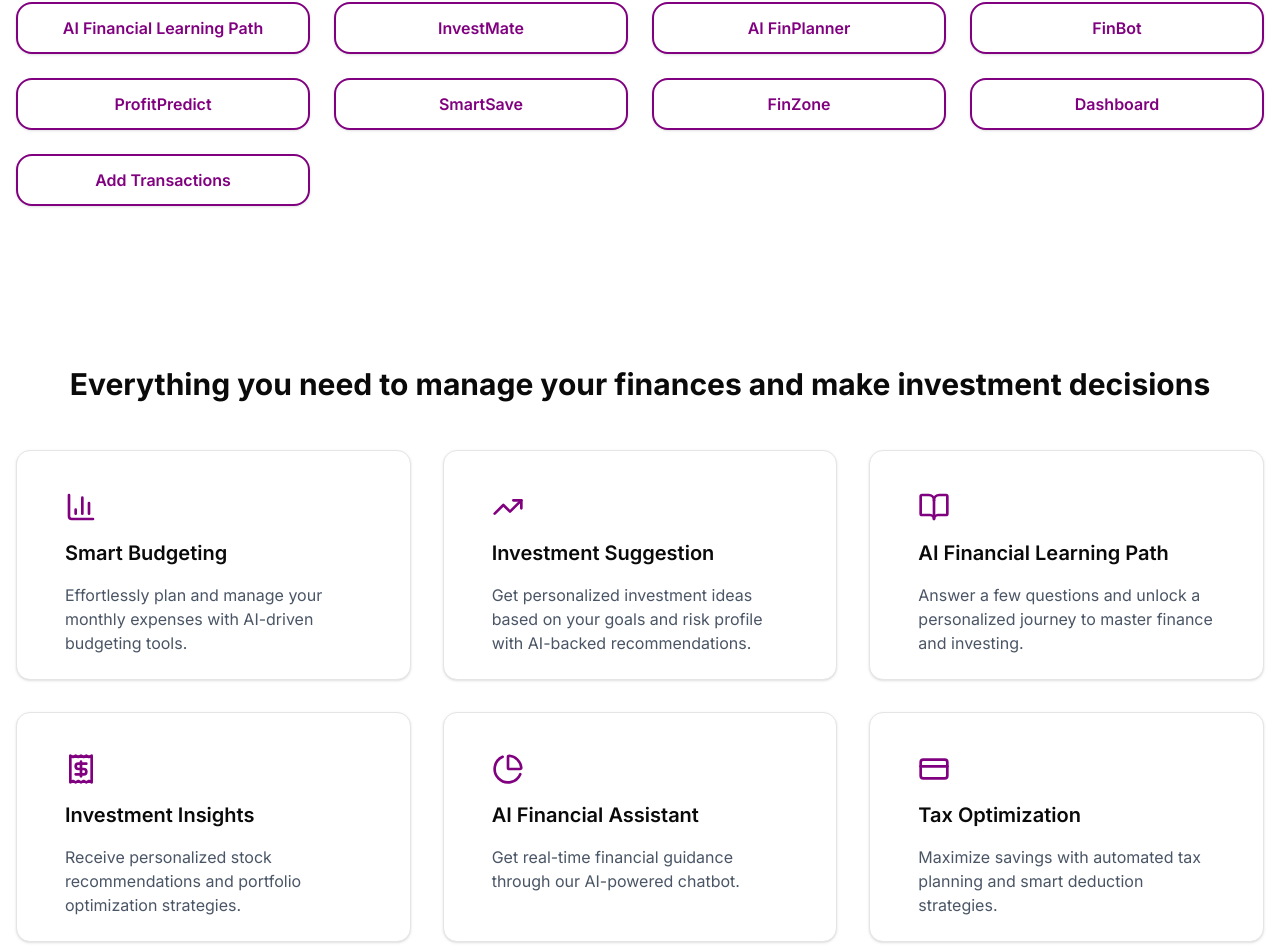
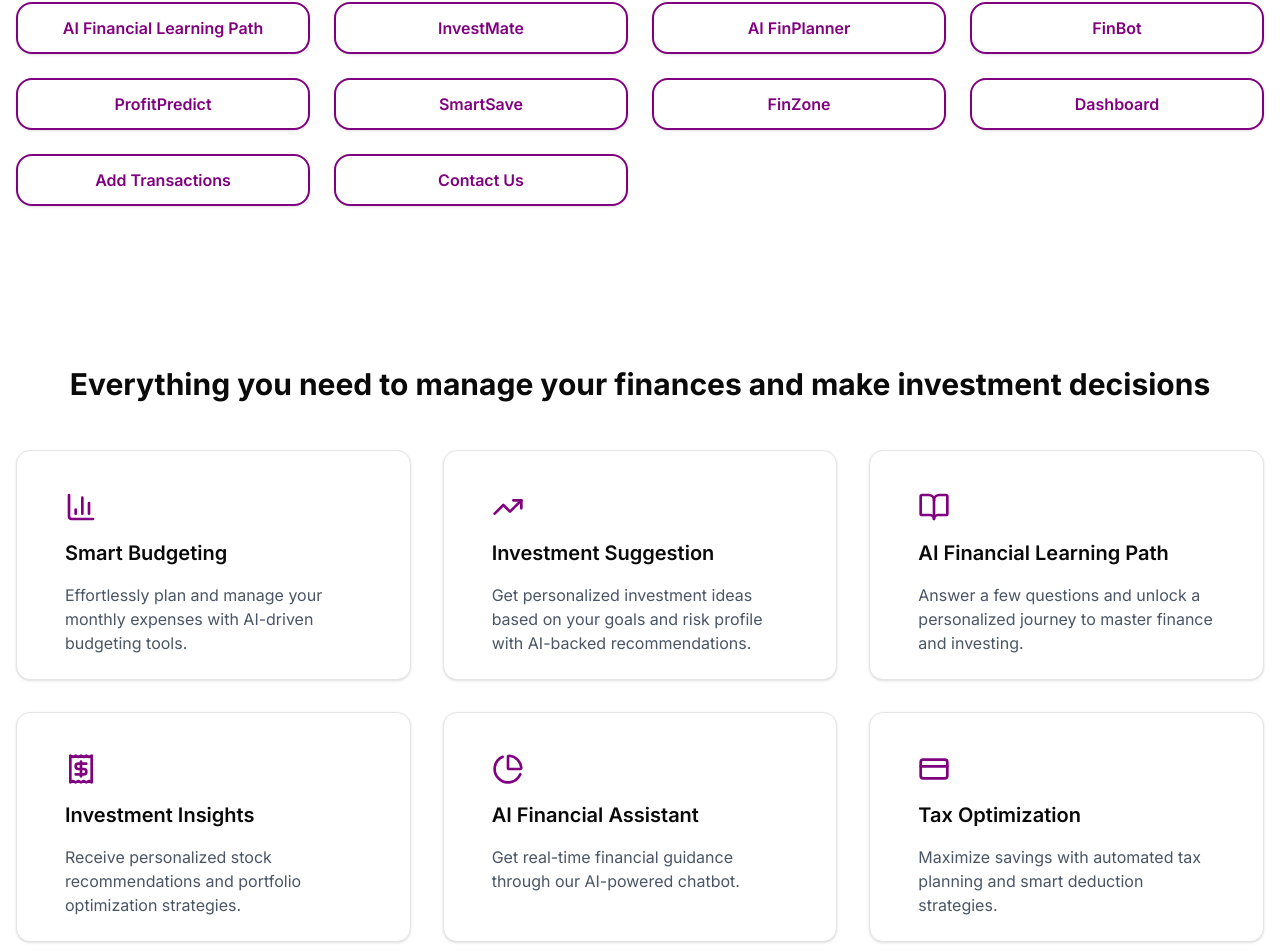
Before and after one commit to Ankita9911/my-app, a Next.js app: page / in a window 1280 px wide. Shown: the part 2440-3391 px from the top of the page. Built offline with nearby package versions, Linux system fonts and the light colour scheme; no server answers.

Commit message:
followup

```diff
--- a/app/page.jsx
+++ b/app/page.jsx
@@ -77,6 +77,11 @@ export default function Home() {
       <Link href="/transaction/create">
         <button className="w-full bg-white border-2 border-[#800080] text-[#800080] hover:bg-[#800080] hover:text-white font-semibold py-3 px-5 rounded-2xl shadow transition duration-300">
           Add Transactions
+        </button>
+      </Link>
+      <Link href="http://127.0.0.1:5000/followup">
+        <button className="w-full bg-white border-2 border-[#800080] text-[#800080] hover:bg-[#800080] hover:text-white font-semibold py-3 px-5 rounded-2xl shadow transition duration-300">
+          Contact Us
         </button>
       </Link>
     </div>
```
